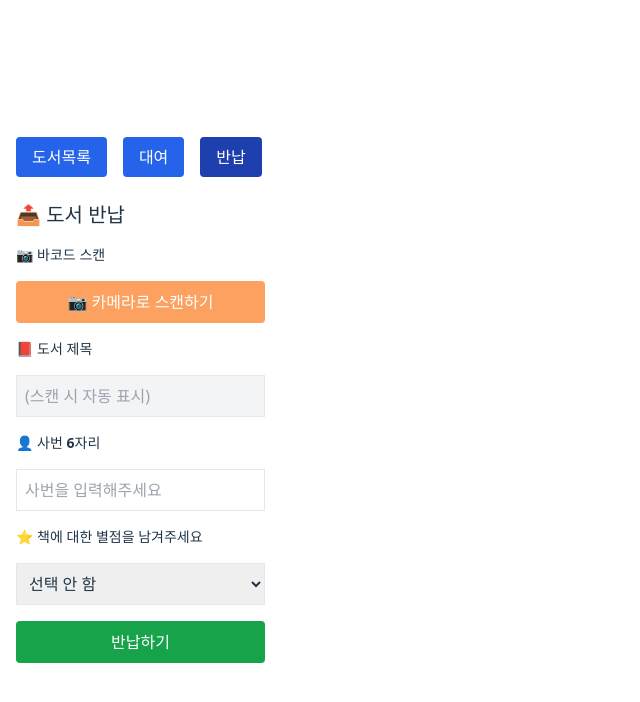
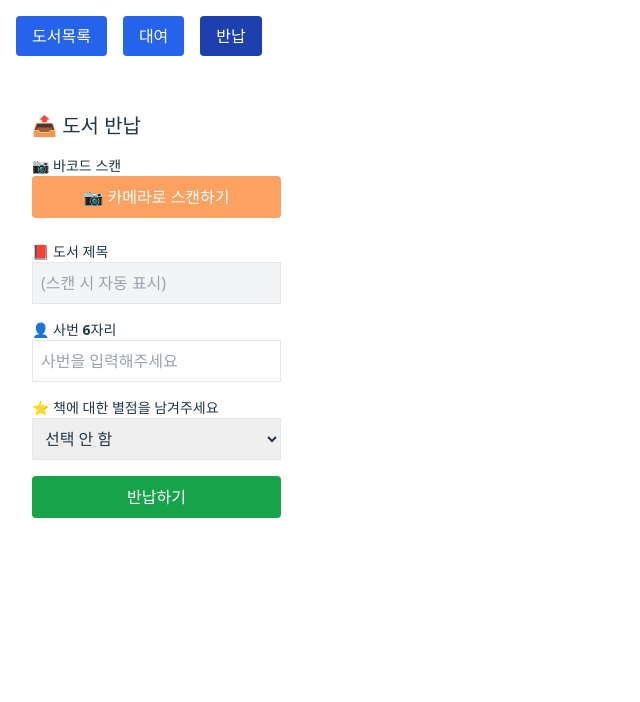
Before and after one commit to daewonpharm/book-rental-app, a React (Vite) app: page /return in a window 1280 px wide. Shown: the top 702 px of the page, without its empty margins (0-640 px from the left). Built offline with nearby package versions, Linux system fonts and the light colour scheme.

Commit message:
다크모드 제거 성공?

```diff
--- /dev/null
+++ b/src/components/Container.jsx
@@ -0,0 +1,12 @@
+// src/components/Container.jsx
+import React from "react";
+
+export default function Container({ children }) {
+  return (
+    <div className="min-h-screen flex justify-center items-start bg-white">
+      <div className="w-full max-w-sm px-4 py-8">
+        {children}
+      </div>
+    </div>
+  );
+}
--- a/src/pages/Rent.jsx
+++ b/src/pages/Rent.jsx
@@ -10,6 +10,7 @@ import {
   addDoc,
 } from "firebase/firestore";
 import BarcodeScanner from "../components/BarcodeScanner";
+import Container from "../components/Container"; // ✅ 추가됨
 
 export default function Rent() {
   const [bookCode, setBookCode] = useState("");
@@ -79,8 +80,8 @@ export default function Rent() {
   };
 
   return (
-    <div className="w-full max-w-sm mx-auto space-y-4">
-      <h2 className="text-xl font-bold">📥 도서 대여</h2>
+    <Container>
+      <h2 className="text-xl font-bold mb-4">📥 도서 대여</h2>
 
       <label className="block text-sm font-semibold">📷 바코드 스캔</label>
       <button
@@ -128,6 +129,6 @@ export default function Rent() {
       >
         대여하기
       </button>
-    </div>
+    </Container>
   );
 }
--- a/src/pages/Return.jsx
+++ b/src/pages/Return.jsx
@@ -12,6 +12,7 @@ import {
   getDocs,
 } from "firebase/firestore";
 import BarcodeScanner from "../components/BarcodeScanner";
+import Container from "../components/Container"; // ✅ 추가
 
 export default function Return() {
   const [bookCode, setBookCode] = useState("");
@@ -58,11 +59,13 @@ export default function Return() {
 
     const now = Timestamp.now();
 
+    // 1. 도서 상태 업데이트
     await updateDoc(bookRef, {
       available: true,
       returnedAt: now,
     });
 
+    // 2. rentLogs 업데이트
     const q = query(
       collection(db, "rentLogs"),
       where("bookId", "==", bookCode),
@@ -79,6 +82,7 @@ export default function Return() {
       await updateDoc(logRef, updateData);
     }
 
+    // 3. 별점 평균 계산 및 저장
     const ratingSnap = await getDocs(
       query(
         collection(db, "rentLogs"),
@@ -101,8 +105,8 @@ export default function Return() {
   };
 
   return (
-    <div className="w-full max-w-sm mx-auto space-y-4">
-      <h2 className="text-xl font-bold">📤 도서 반납</h2>
+    <Container>
+      <h2 className="text-xl font-bold mb-4">📤 도서 반납</h2>
 
       <label className="block text-sm font-semibold">📷 바코드 스캔</label>
       <button
@@ -169,6 +173,6 @@ export default function Return() {
       >
         반납하기
       </button>
-    </div>
+    </Container>
   );
 }
--- a/tailwind.config.js
+++ b/tailwind.config.js
@@ -1 +1,9 @@
-module.exports = { content: ['./index.html', './src/**/*.{js,ts,jsx,tsx}'], theme: { extend: {}, }, plugins: [], }
+// tailwind.config.js
+module.exports = {
+  darkMode: false, // 👈 이걸로 다크모드 완전 비활성화
+  content: ["./src/**/*.{js,jsx,ts,tsx}"],
+  theme: {
+    extend: {},
+  },
+  plugins: [],
+};
```
